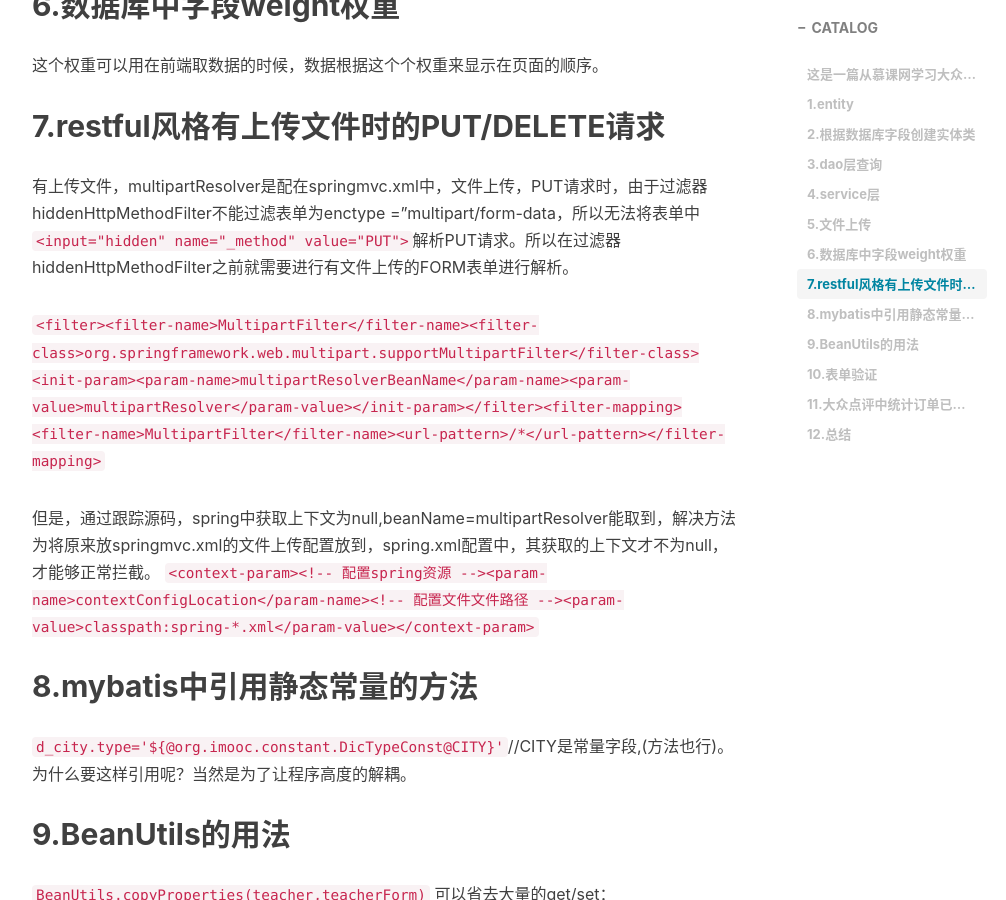
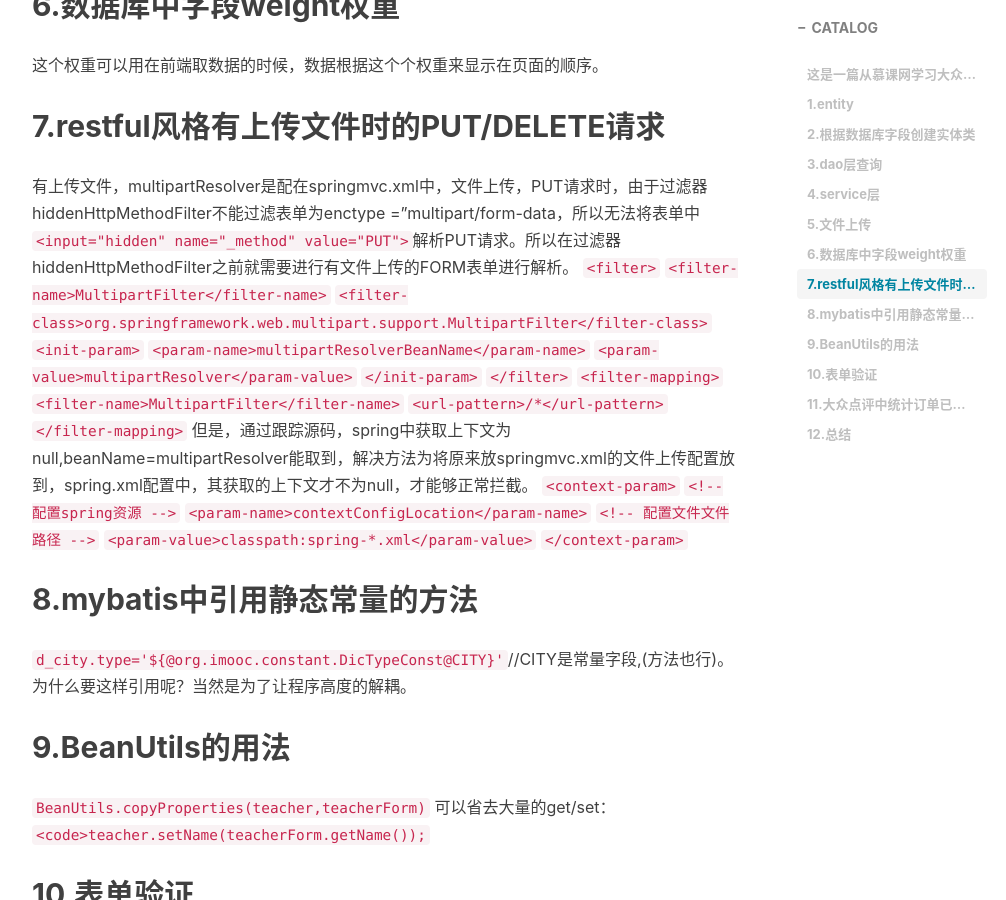
Before and after one commit to Bjorne1/Bjorne1.github.io, a Jekyll site: the page built from _posts/2018-08-19-CommonNote.md, in a window 1280 px wide and 900 px high, scrolled down 1401 px. Shown: the whole window, without its empty margins (233-1239 px from the left). Built offline with Jekyll 4.4.1, drawn with Linux system fonts in a browser that asks for light colours; nearby versions of some CDN libraries; comment, search, counter and statistics services are not loaded.

Commit message:
Formate Update

```diff
--- a/_posts/2018-08-19-CommonNote.md
+++ b/_posts/2018-08-19-CommonNote.md
@@ -44,11 +44,25 @@
 ## 7.restful风格有上传文件时的PUT/DELETE请求
 
 有上传文件，multipartResolver是配在springmvc.xml中，文件上传，PUT请求时，由于过滤器hiddenHttpMethodFilter不能过滤表单为enctype ="multipart/form-data，所以无法将表单中`<input="hidden" name="_method" value="PUT">`解析PUT请求。所以在过滤器hiddenHttpMethodFilter之前就需要进行有文件上传的FORM表单进行解析。
-
-`<filter><filter-name>MultipartFilter</filter-name><filter-class>org.springframework.web.multipart.supportMultipartFilter</filter-class><init-param><param-name>multipartResolverBeanName</param-name><param-value>multipartResolver</param-value></init-param></filter><filter-mapping><filter-name>MultipartFilter</filter-name><url-pattern>/*</url-pattern></filter-mapping>`
-
+`<filter>`
+`<filter-name>MultipartFilter</filter-name>`
+`<filter-class>org.springframework.web.multipart.support.MultipartFilter</filter-class>`
+`<init-param>`
+`<param-name>multipartResolverBeanName</param-name>`
+`<param-value>multipartResolver</param-value>`
+`</init-param>`
+`</filter>`
+`<filter-mapping>`
+`<filter-name>MultipartFilter</filter-name>`
+`<url-pattern>/*</url-pattern>`
+`</filter-mapping>`
 但是，通过跟踪源码，spring中获取上下文为null,beanName=multipartResolver能取到，解决方法为将原来放springmvc.xml的文件上传配置放到，spring.xml配置中，其获取的上下文才不为null，才能够正常拦截。
-`<context-param><!-- 配置spring资源 --><param-name>contextConfigLocation</param-name><!-- 配置文件文件路径 --><param-value>classpath:spring-*.xml</param-value></context-param>`
+`<context-param>`
+`<!-- 配置spring资源 -->`
+`<param-name>contextConfigLocation</param-name>`
+`<!-- 配置文件文件路径 -->`
+`<param-value>classpath:spring-*.xml</param-value>`
+`</context-param>`
 
 ## 8.mybatis中引用静态常量的方法
 
```
